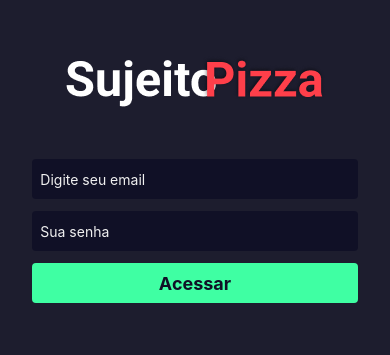
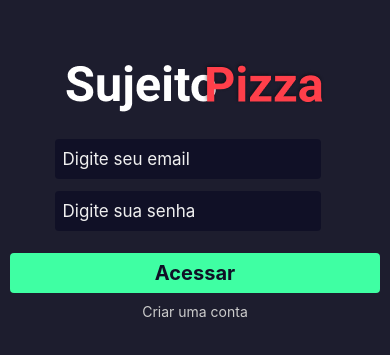
Before and after one commit to valmirfd/mobile-pizzaria, a React Native app: screen /SignIn in a window 390 px wide. Shown: the part 229-584 px from the top of the page. Built offline with nearby package versions, Linux system fonts and the light colour scheme.

Commit message:
001-Criando type para navigation stack

```diff
--- a/App.tsx
+++ b/App.tsx
@@ -1,5 +1,5 @@
 import React from "react";
-import { View, Text, StyleSheet, StatusBar } from "react-native";
+import { StatusBar } from "react-native";
 
 import { NavigationContainer } from "@react-navigation/native";
 
@@ -14,11 +14,3 @@ export default function App() {
     </NavigationContainer>
   );
 }
-
-const styles = StyleSheet.create({
-  container: {
-    flex: 1,
-    justifyContent: 'center',
-    alignItems: 'center'
-  }
-});
--- a/package.json
+++ b/package.json
@@ -16,7 +16,8 @@
     "react": "19.1.0",
     "react-native": "0.81.0",
     "react-native-safe-area-context": "^5.6.0",
-    "react-native-screens": "^4.14.1"
+    "react-native-screens": "^4.14.1",
+    "styled-components": "^6.1.19"
   },
   "devDependencies": {
     "@babel/core": "^7.25.2",
--- a/src/pages/SignIn/index.tsx
+++ b/src/pages/SignIn/index.tsx
@@ -1,86 +1,57 @@
 import React from "react";
+
 import {
-    View,
-    Text,
-    StyleSheet,
-    Image,
-    TextInput,
-    TouchableOpacity,
-    ActivityIndicator
-} from "react-native";
+    Background,
+    Container,
+    Logo,
+    AreaInput,
+    Input,
+    SubmitButton,
+    SubmitText,
+    Link,
+    LinkText
+} from './styles';
+
+import { useNavigation } from '@react-navigation/native';
+import { NativeStackNavigationProp } from "@react-navigation/native-stack";
+import { StackParamList } from "../../routes/auth.routes";
 
 export default function SignIn() {
+    const navigation = useNavigation<NativeStackNavigationProp<StackParamList>>();
+
     return (
-        <View style={styles.container}>
-            <Image
-                style={styles.logo}
-                source={require('../../assets/logo2.png')}
-            />
+        <Background>
+            <Container>
 
-            <View style={styles.inputContainer}>
-                <TextInput
-                    placeholder="Digite seu email"
-                    style={styles.input}
-                    placeholderTextColor="#F0F0F0"
-
+                <Logo
+                    source={require('../../assets/logo2.png')}
                 />
 
-                <TextInput
-                    placeholder="Sua senha"
-                    style={styles.input}
-                    placeholderTextColor="#F0F0F0"
-                    secureTextEntry={true}
+                <AreaInput>
+                    <Input
+                        placeholder="Digite seu email"
+                        placeholderTextColor="#F0F0F0"
+                    />
+                </AreaInput>
 
-                />
+                <AreaInput>
+                    <Input
+                        placeholder="Digite sua senha"
+                        placeholderTextColor="#F0F0F0"
+                    />
+                </AreaInput>
 
-                <TouchableOpacity style={styles.button} >
+                <SubmitButton>
+                    <SubmitText>Acessar</SubmitText>
+                </SubmitButton>
 
-                    <Text style={styles.buttonText}>Acessar</Text>
+                <Link onPress={() => navigation.navigate('SignUp')}>
+                    <LinkText>Criar uma conta</LinkText>
+                </Link>
 
-                </TouchableOpacity>
-            </View>
+            </Container>
 
-        </View>
+
+        </Background>
     );
 }
-
-const styles = StyleSheet.create({
-    container: {
-        flex: 1,
-        justifyContent: 'center',
-        alignItems: 'center',
-        backgroundColor: '#1d1d2e'
-    },
-    logo: {
-        marginBottom: 18
-    },
-    inputContainer: {
-        width: '95%',
-        alignItems: 'center',
-        justifyContent: 'center',
-        paddingVertical: 32,
-        paddingHorizontal: 14,
-    },
-    input: {
-        width: '95%',
-        height: 40,
-        backgroundColor: '#101026',
-        marginBottom: 12,
-        borderRadius: 4,
-        paddingHorizontal: 8,
-        color: '#FFF'
-    },
-    button: {
-        width: '95%',
-        height: 40,
-        backgroundColor: '#3fffa3',
-        borderRadius: 4,
-        justifyContent: 'center',
-        alignItems: 'center'
-    },
-    buttonText: {
-        fontSize: 18,
-        fontWeight: 'bold',
-        color: '#101026'
-    }
-})
--- /dev/null
+++ b/src/pages/SignIn/styles.ts
@@ -0,0 +1,56 @@
+import styled from "styled-components/native";
+
+export const Background = styled.View`
+    flex: 1;
+    background-color: #1d1d2e;
+`;
+
+export const Container = styled.KeyboardAvoidingView`
+    flex: 1;
+    align-items: center;
+    justify-content: center;
+`;
+
+export const Logo = styled.Image`
+    margin-bottom: 25px;
+`;
+
+export const AreaInput = styled.View`
+    flex-direction: row;
+`;
+
+export const Input = styled.TextInput`
+    width: 95%;
+    height: 40px;
+    background-color: #101026;
+    margin-bottom: 12px;
+    border-radius: 4px;
+    font-size: 17px;
+    padding: 8px;
+    color: #FFF;
+`;
+
+export const SubmitButton = styled.TouchableOpacity`
+    width: 95%;
+    height: 40px;
+    border-radius: 4px;
+    background-color: #3fffa3;
+    margin-top: 10px;
+    align-items: center;
+    justify-content: center;
+`;
+
+export const SubmitText = styled.Text`
+  font-size: 20px;
+  font-weight: bold;
+  color: #101026;
+`;
+
+export const Link = styled.TouchableOpacity`
+  margin-top: 10px;
+  margin-bottom: 10px;
+`;
+
+export const LinkText = styled.Text`
+  color: #CCC;
+`;
--- a/src/pages/SignUp/index.tsx
+++ b/src/pages/SignUp/index.tsx
@@ -1,10 +1,71 @@
 import React from "react";
-import { View, Text } from "react-native";
 
-export default function SignUp(){
-    return(
-        <View>
-            <Text>TELA CADASTRO</Text>
-        </View>
+import {
+    Background,
+    Container,
+    Logo,
+    AreaInput,
+    Input,
+    SubmitButton,
+    SubmitText,
+    Link,
+    LinkText
+} from '../SignIn/styles';
+
+import { useNavigation } from '@react-navigation/native';
+import { NativeStackNavigationProp } from "@react-navigation/native-stack";
+import { StackParamList } from "../../routes/auth.routes";
+
+export default function SignUp() {
+    const navigation = useNavigation<NativeStackNavigationProp<StackParamList>>();
+
+    return (
+        <Background>
+            <Container>
+
+                <Logo
+                    source={require('../../assets/logo2.png')}
+                />
+
+                <AreaInput>
+                    <Input
+                        placeholder="Digite seu nome"
+                        placeholderTextColor="#F0F0F0"
+                    />
+                </AreaInput>
+
+                <AreaInput>
+                    <Input
+                        placeholder="Digite seu email"
+                        placeholderTextColor="#F0F0F0"
+                    />
+                </AreaInput>
+
+                <AreaInput>
+                    <Input
+                        placeholder="Digite sua senha"
+                        placeholderTextColor="#F0F0F0"
+                    />
+                </AreaInput>
+
+                <AreaInput>
+                    <Input
+                        placeholder="Confirme a senha"
+                        placeholderTextColor="#F0F0F0"
+                    />
+                </AreaInput>
+
+                <SubmitButton>
+                    <SubmitText>Cadastrar</SubmitText>
+                </SubmitButton>
+
+                <Link onPress={() => navigation.navigate('SignIn')}>
+                    <LinkText>Já tenho conta</LinkText>
+                </Link>
+
+            </Container>
+
+
+        </Background>
     );
 }
--- a/src/routes/auth.routes.tsx
+++ b/src/routes/auth.routes.tsx
@@ -4,7 +4,12 @@ import { createNativeStackNavigator } from "@react-navigation/native-stack";
 import SignIn from "../pages/SignIn";
 import SignUp from "../pages/SignUp";
 
-const AuthStack = createNativeStackNavigator();
+export type StackParamList = {
+  SignIn: undefined;
+  SignUp: undefined;
+}
+
+const AuthStack = createNativeStackNavigator<StackParamList>();
 
 
 function AuthRoutes() {
@@ -20,6 +25,9 @@ function AuthRoutes() {
       <AuthStack.Screen
         name="SignUp"
         component={SignUp}
+        options={{
+          headerShown: false
+        }}
       />
     </AuthStack.Navigator>
   );
```
Also changed, not shown: 1 other file (tests, documents, lock files or other folders).
